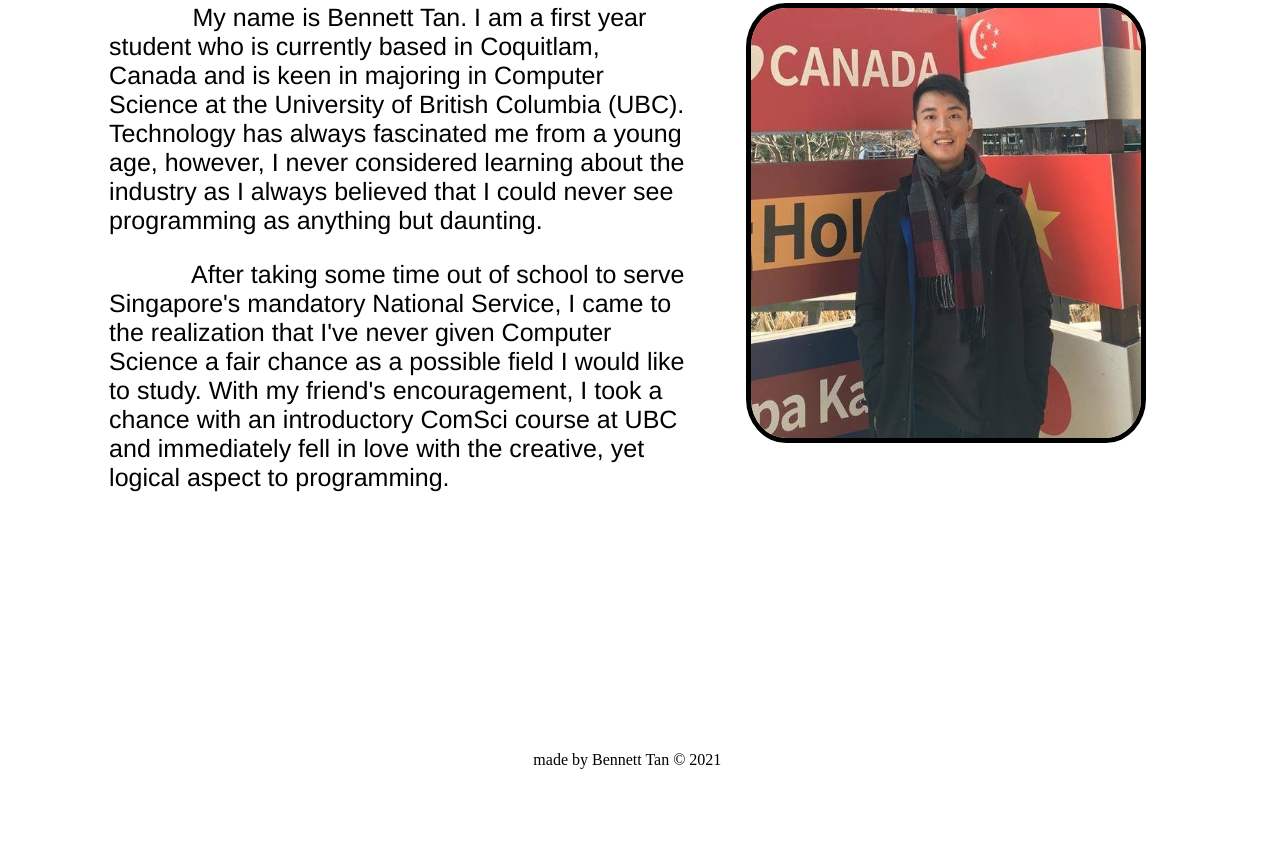
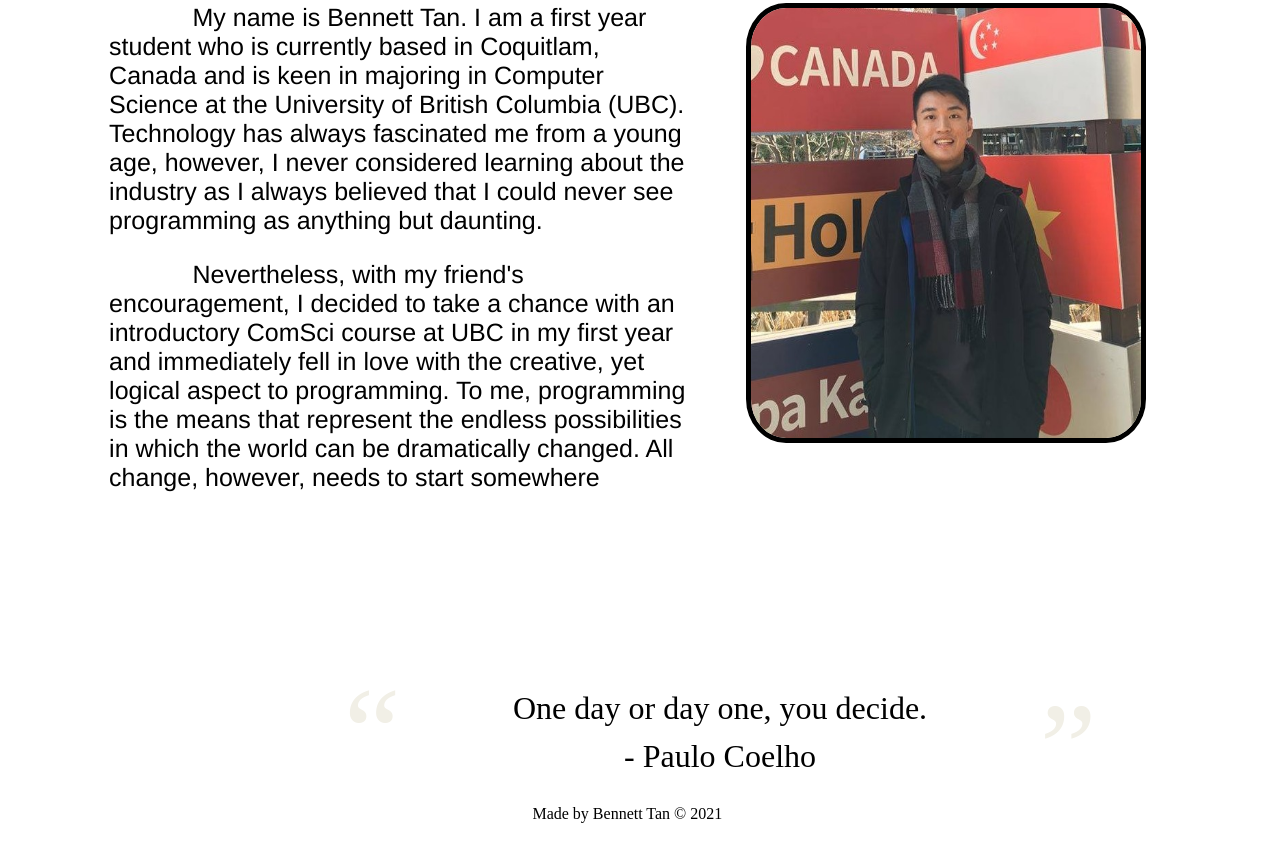
Before and after one commit to BennettTan/BennettTan.github.io, a plain HTML site: page index.html in a window 1280 px wide. Shown: the part 412-1260 px from the top of the page. Before the commit the page ends 1207 px from the top, so only its background shows below. Drawn offline with Linux system fonts and the light colour scheme.

Commit message:
Added my favourite quote for career chasing

```diff
--- a/index.html
+++ b/index.html
@@ -37,10 +37,10 @@
                 </p>
                 <p style="font-weight: 120;">
                     &nbsp&nbsp&nbsp&nbsp&nbsp&nbsp&nbsp&nbsp&nbsp&nbsp&nbsp
-                    After taking some time out of school to serve Singapore's mandatory National Service, I came
-                    to the realization that I've never given Computer Science a fair chance as a possible field I would
-                    like to study. With my friend's encouragement, I took a chance with an introductory ComSci course at
-                    UBC and immediately fell in love with the creative, yet logical aspect to programming.
+                    Nevertheless, with my friend's encouragement, I decided to take a chance with an introductory ComSci
+                    course at UBC in my first year and immediately fell in love with the creative, yet logical aspect to
+                    programming. To me, programming is the means that represent the endless possibilities in which the
+                    world can be dramatically changed. All change, however, needs to start somewhere
                 </p>
             </div>
             <!-- Tab content -->
@@ -76,9 +76,19 @@
 
                 </p>
             </div> -->
+            <!-- <div class="blockquote.style1">
+                <blockquote>One Day or Day One, You Decide.</blockquote>
+                <cite>Paulo Coelho</cite>
+            </div> -->
+            <blockquote>
+                <p>One day or day one, you decide.</p>
+
+                <footer>- Paulo Coelho</footer>
+
+            </blockquote>
             <div class="copyright">
                 <p>
-                    made by Bennett Tan © 2021
+                    Made by Bennett Tan © 2021
                 </p>
             </div>
         </div>
--- a/styles.css
+++ b/styles.css
@@ -17,8 +17,47 @@
     font: bold 25px Helvetica;
 }
 
+
+blockquote {
+	font-weight: 100;
+	font-size: 2rem;
+	max-width: 600px;
+	line-height: .5;
+	position: relative;
+    padding: 0rem;
+    margin-top: 20%;
+    margin-left:30%;
+    text-align: center
+}
+
+blockquote:before,
+blockquote:after {
+	position: absolute;
+	color: #f1efe6;
+	font-size: 8rem;
+	width: 4rem;
+	height: 4rem;
+}
+
+blockquote:before {
+	content: '“';
+	left: -5rem;
+	top: 0rem;
+}
+
+blockquote:after {
+	content: '”';
+	right: -5rem;
+	bottom: -1rem;
+}
+
+cite {
+	line-height: 3;
+	text-align: left;
+}
+
 .copyright {
-    margin-top: 25%;
+    margin-top: 4%;
     margin-bottom: 0%;
     text-align: center
 }
```
